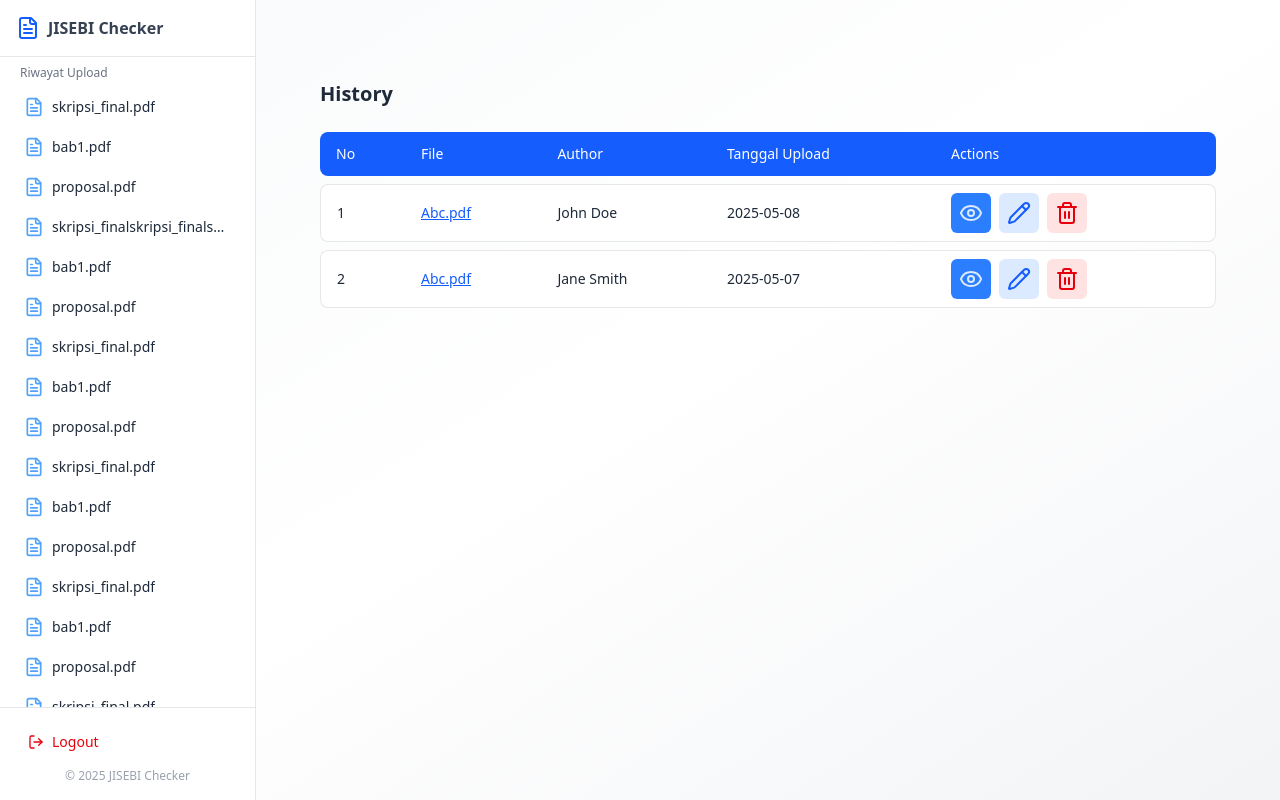
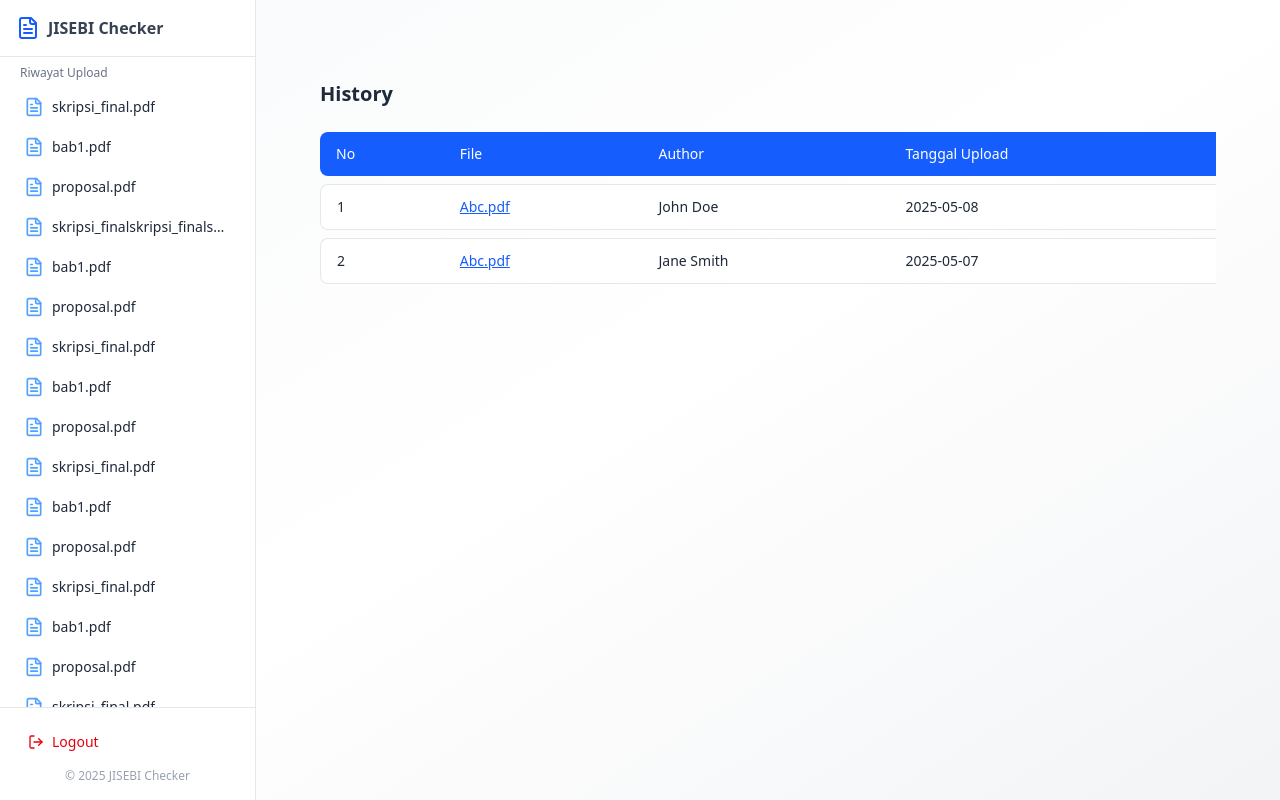
Before and after one commit to PAE-2025/jisebi-checker-frontend, a Next.js app: page /upload/history in a window 1280 px wide. Built offline with nearby package versions, Linux system fonts and the light colour scheme; no server answers; sample sign-in values are in the browser's storage.

Commit message:
added table

```diff
--- a/src/app/(dashboard)/upload/history/page.tsx
+++ b/src/app/(dashboard)/upload/history/page.tsx
@@ -41,17 +41,17 @@ const columns: Column<FileItem>[] = [
 ];
 
 export default function FileTablePage() {
-  const handleView = (row: FileItem) => {
-    alert(`View: ${row.link}`);
-  };
+  // const handleView = (row: FileItem) => {
+  //   alert(`View: ${row.link}`);
+  // };
 
-  const handleEdit = (row: FileItem) => {
-    alert(`Edit: ${row.link}`);
-  };
+  // const handleEdit = (row: FileItem) => {
+  //   alert(`Edit: ${row.link}`);
+  // };
 
-  const handleDelete = (row: FileItem) => {
-    alert(`Delete: ${row.link}`);
-  };
+  // const handleDelete = (row: FileItem) => {
+  //   alert(`Delete: ${row.link}`);
+  // };
 
   return (
     <div className="px-16 py-20">
@@ -61,9 +61,9 @@ export default function FileTablePage() {
         data={dummyData}
         currentPage={1}
         rowsPerPage={10}
-        onView={handleView}
-        onEdit={handleEdit}
-        onDelete={handleDelete}
+        // onView={handleView}
+        // onEdit={handleEdit}
+        // onDelete={handleDelete}
       />
     </div>
   );
--- a/src/components/table/Table.tsx
+++ b/src/components/table/Table.tsx
@@ -105,9 +105,11 @@ export function Table<T extends object>({
               </th>
             ))}
 
+            {(onView || onEdit || onDelete) && (
               <th className="px-4 py-2 text-left font-medium rounded-r-lg w-fit">
                 Actions
               </th>
+            )}
           </tr>
         </thead>
 
@@ -133,6 +135,7 @@ export function Table<T extends object>({
                   </td>
                 ))}
 
+                {(onView || onEdit || onDelete) && (
                   <td className="px-4 py-2 space-x-2 text-gray-800 rounded-r-lg border-y border-r border-gray-200 w-fit">
                     {onView && (
                       <button
@@ -159,6 +162,7 @@ export function Table<T extends object>({
                       </button>
                     )}
                   </td>
+                )}
               </tr>
             ))
           ) : (
```
Lines whose indentation alone changed are shown as unchanged.
